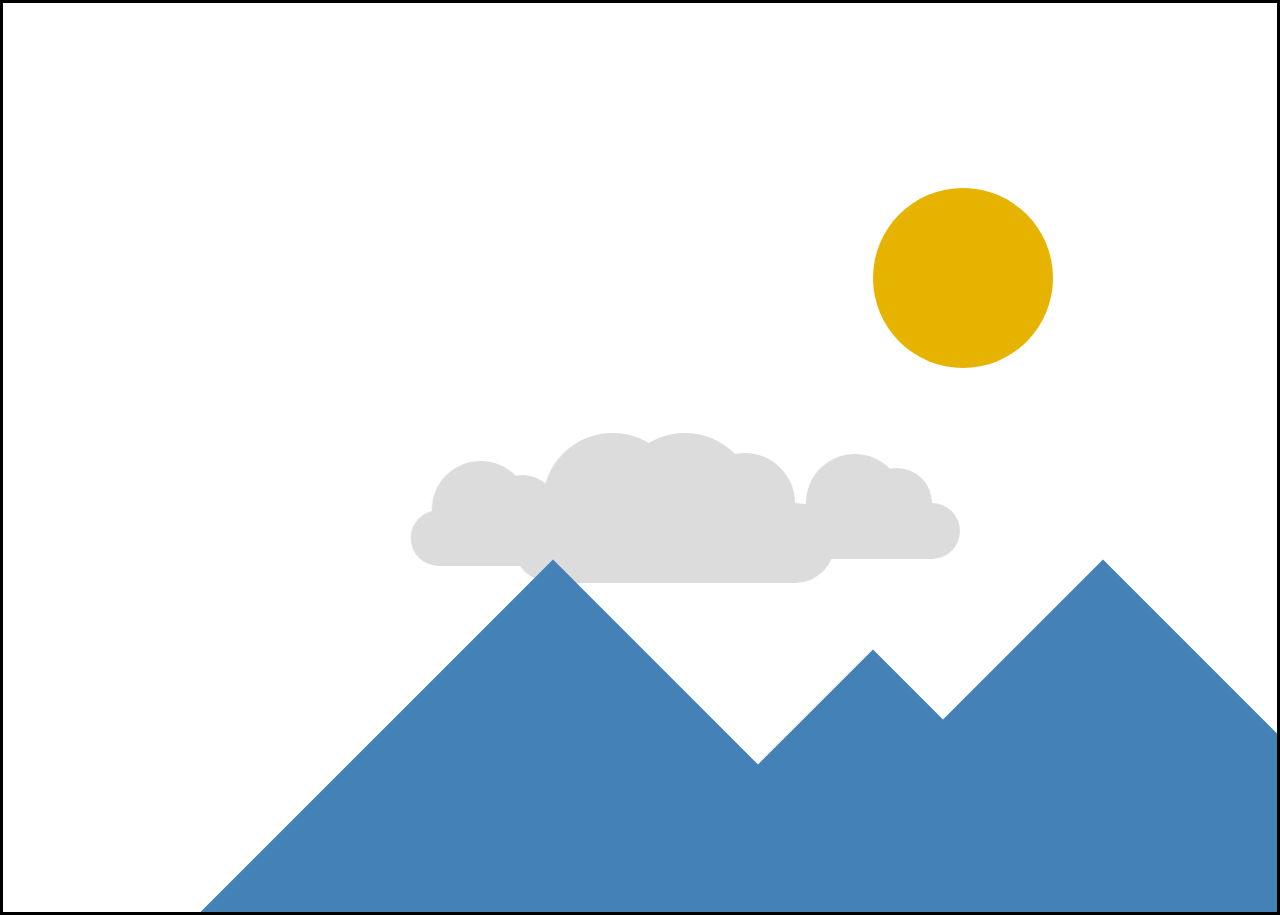
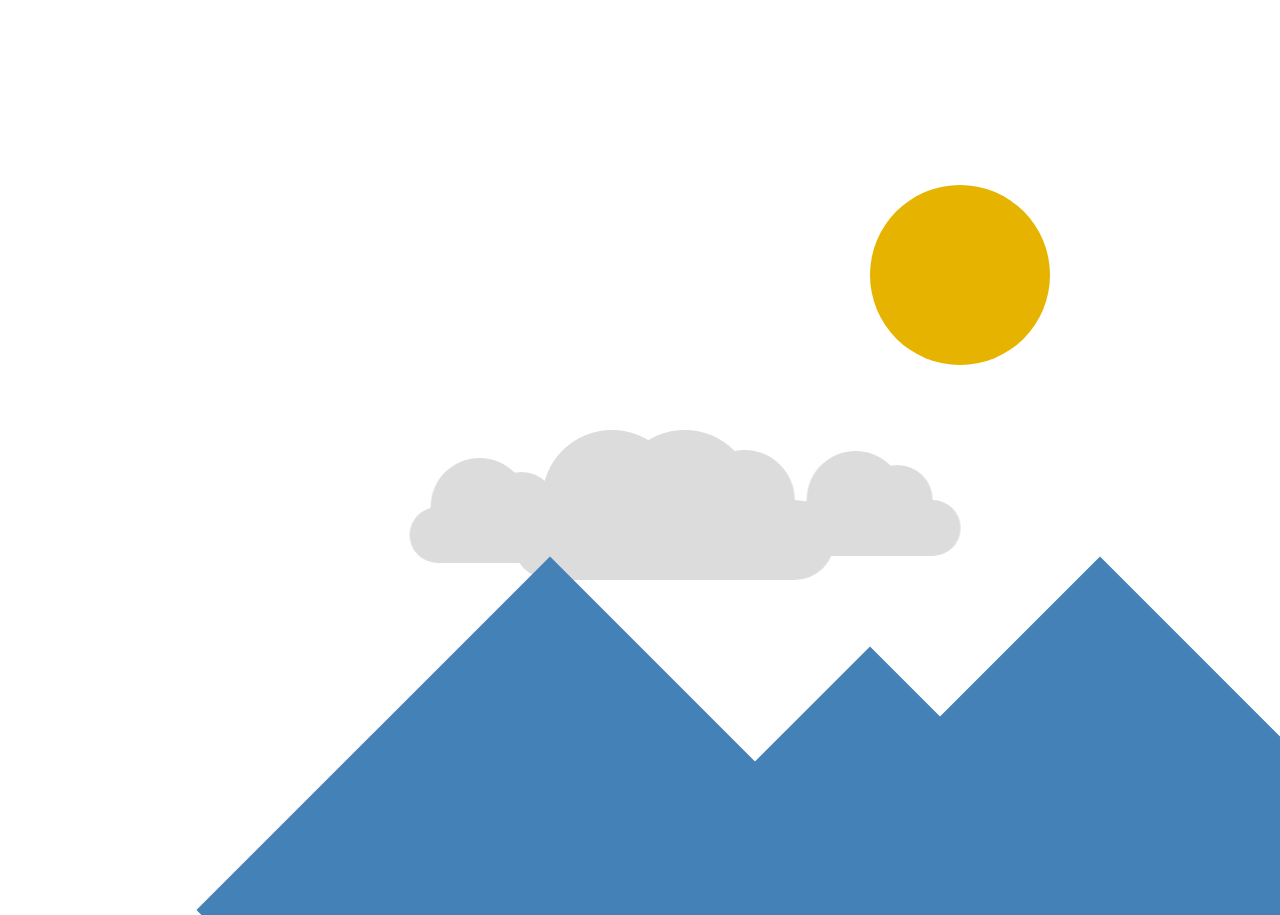
Before and after one commit to mMax92/Lesson-13-Animation, a plain HTML site: page index.html in a window 1280 px wide. Drawn offline with Linux system fonts and the light colour scheme.

Commit message:
Commit 3.0. Correction

```diff
--- a/index.html
+++ b/index.html
@@ -38,8 +38,8 @@
                 <div class="circle small"></div>
                 <div class="clearfix"></div>
             </div>
-            <div class="sun"></div>
         </div>
+        <div class="sun"></div>
     </div>
 </body>
 </html>
--- a/style.css
+++ b/style.css
@@ -9,7 +9,6 @@ body {
 .scene {
     width: auto;
     height: 915px;
-    border: 3px solid black;
     overflow: hidden;
 }
 
@@ -152,7 +151,7 @@ body {
     border-radius: 50%;
     z-index: 1;
     position: absolute;
-    top: 60px;
+    top: 560px;
     left: 870px;
     animation: movingSun 10s ease-in-out infinite alternate;
 }
```
